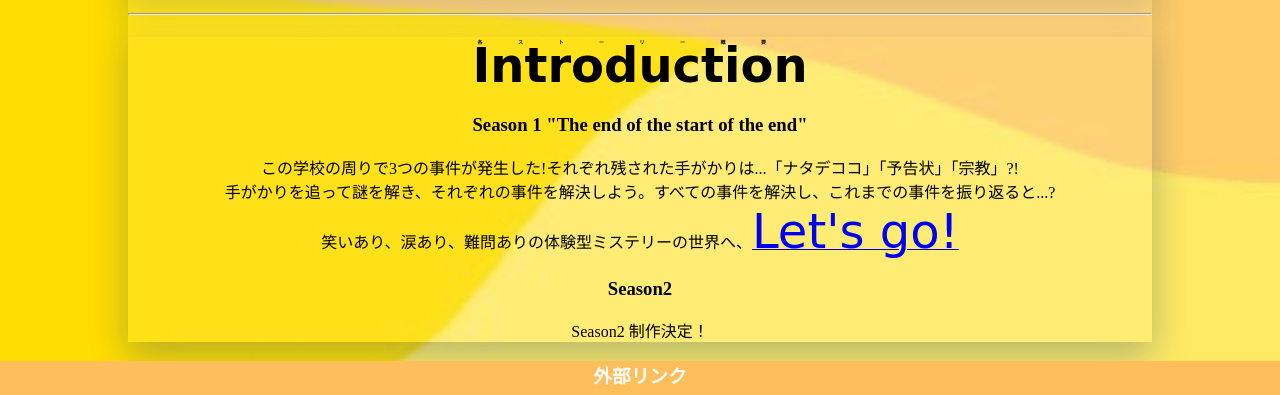
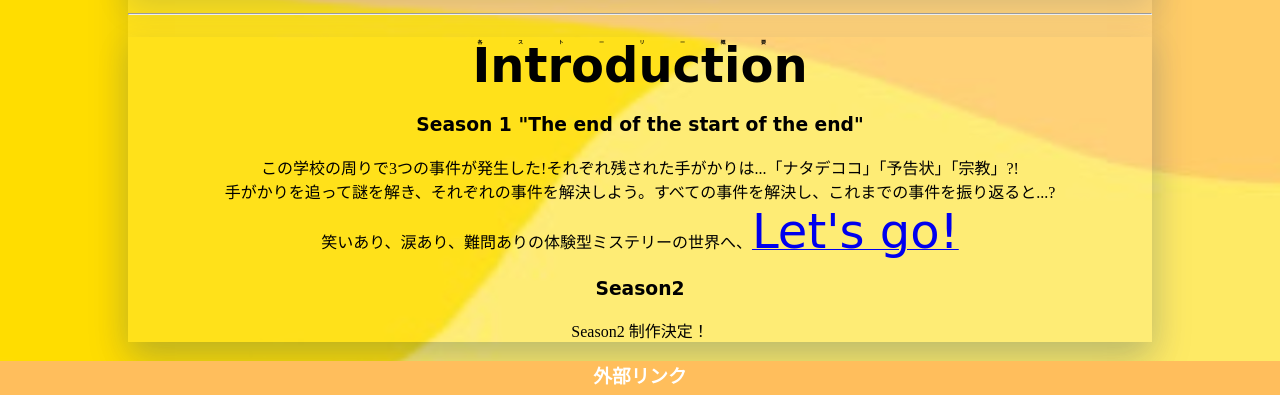
Before and after one commit to pLot-404/pLot-404.github.io, a plain HTML site: page index.html in a window 1280 px wide. Shown: the part 842-1237 px from the top of the page. Drawn offline with nearby package versions, Linux system fonts and the light colour scheme; a web font is replaced by a local one.

Commit message:
Update index.html

```diff
--- a/index.html
+++ b/index.html
@@ -54,13 +54,13 @@
             <hr>
             <div class=text>
                 <h1><ruby><font size=100px>Introduction</font><rt>各ストーリー概要<br><br></rt></ruby></h1>
-                <h3><span>Season 1 "The end of the start of the end"</span></h3>
+                <h3><span class="eng">Season 1 "The end of the start of the end"</span></h3>
                 <p>
                     この学校の周りで3つの事件が発生した!それぞれ残された手がかりは...「ナタデココ」「予告状」「宗教」?!
                     <br> 手がかりを追って謎を解き、それぞれの事件を解決しよう。すべての事件を解決し、これまでの事件を振り返ると...?
                     <br> 笑いあり、涙あり、難問ありの体験型ミステリーの世界へ、<a href="season1"><span class="eng"><font size=10px>Let's go!</font></span></a>
                 </p>
-                <h3><span>Season2 </span></h3>
+                <h3><span class="eng">Season2 </span></h3>
                 <p>
                         Season2 制作決定！
                 </p>
```
